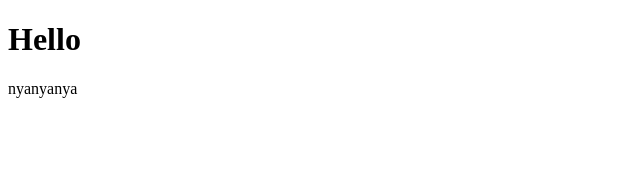
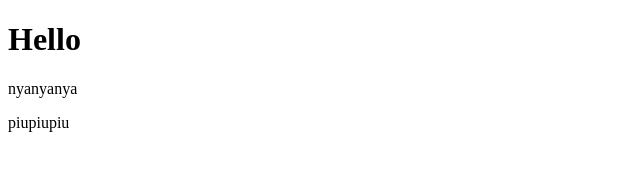
Before and after one commit to dilnabz/maps, a website with bundled scripts: page index.html in a window 1280 px wide. Shown: the full height of the page, 0-640 px from the left. Built offline with nearby package versions, Linux system fonts and the light colour scheme.

Commit message:
add piupiu

```diff
--- a/index.html
+++ b/index.html
@@ -13,5 +13,6 @@
     <script src="src/index.ts"></script>
     <h1>Hello</h1>
     <p>nyanyanya</p>
+    <p>piupiupiu</p>
   </body>
 </html>
```
